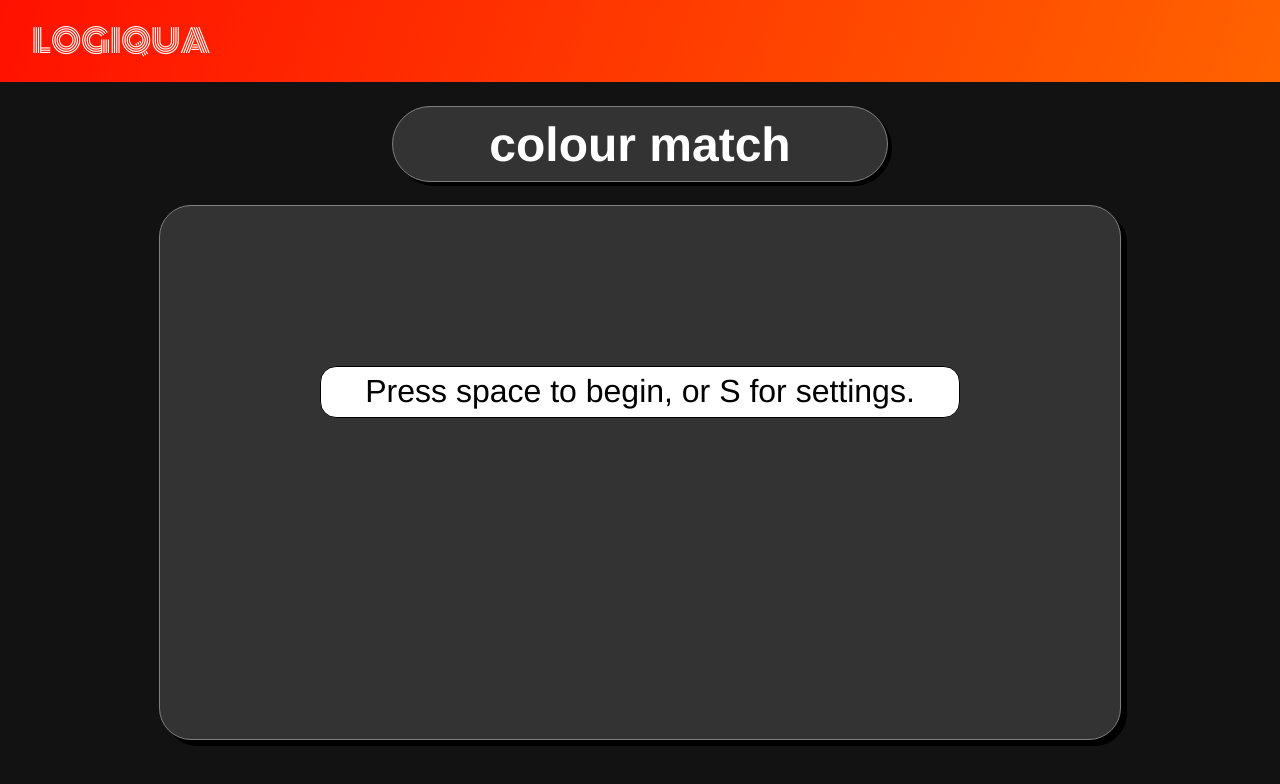
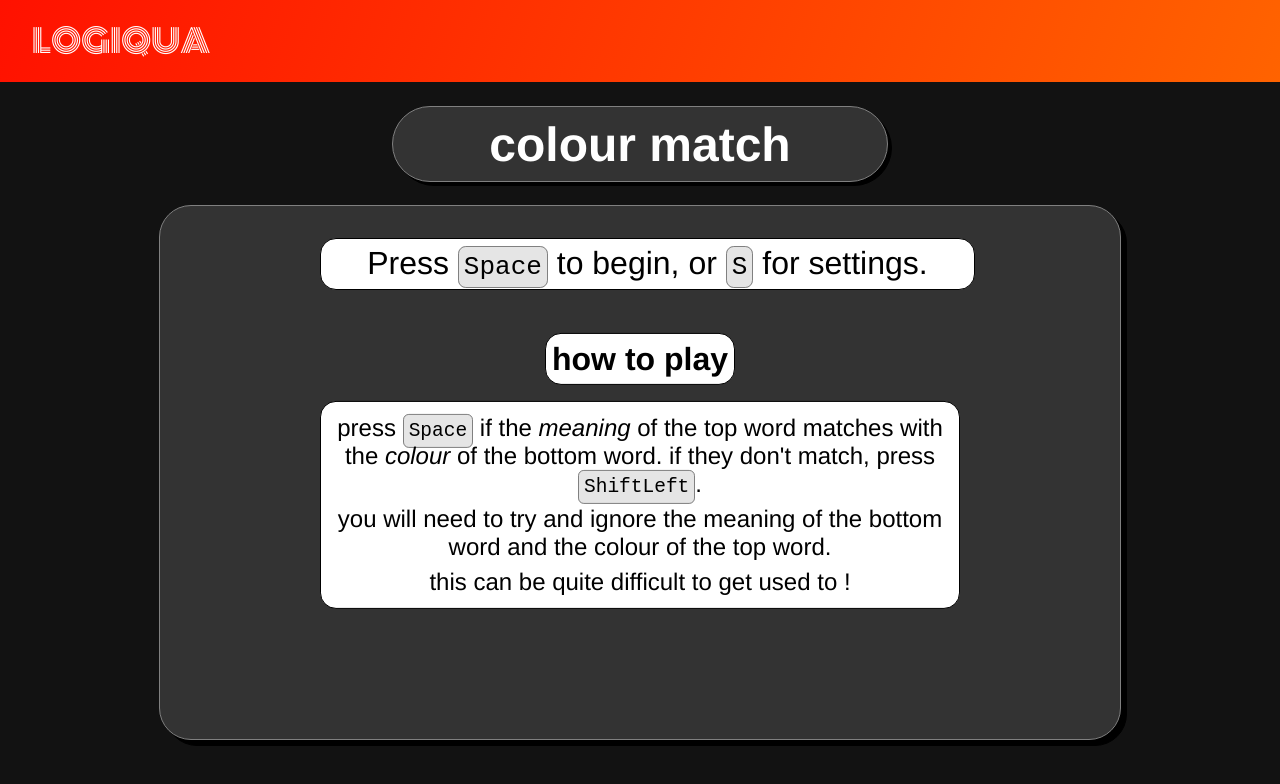
Before and after one commit to j-simian/logiqua, a Svelte app: page / in a window 1280 px wide. Shown: the top 784 px of the page. Built offline with nearby package versions, Linux system fonts and the light colour scheme.

Commit message:
Added information text and cleaned up start page.

```diff
--- a/public/global.css
+++ b/public/global.css
@@ -68,6 +68,7 @@ button:focus {
 	background-color: hsl(0, 0%, 100%);
 	border: 1px solid #000000;
 	border-radius: 1rem;
+	color: black;
 	text-align: center;
 	font-family: Helvetica, sans-serif;
 }
--- a/src/App.svelte
+++ b/src/App.svelte
@@ -6,14 +6,14 @@
 	var settings: Settings = {
 		language: "en_uk",
 		colourGameSettings: {
-			difficultyPreset: "easy",
-			gameMode: "infinite",
+			difficultyPreset: "medium",
+			gameMode: "timed",
 			colours: [
 				{ name: "black", hex: "000000", enabled: true } as Colour,
 				{ name: "red", hex: "ff0022", enabled: true } as Colour,
 				{ name: "orange", hex: "ff8800", enabled: false } as Colour,
-				{ name: "yellow", hex: "ffdd00", enabled: false } as Colour,
-				{ name: "green", hex: "00dd44", enabled: false } as Colour,
+				{ name: "yellow", hex: "ffdd00", enabled: true } as Colour,
+				{ name: "green", hex: "00dd44", enabled: true } as Colour,
 				{ name: "blue", hex: "0088ff", enabled: true } as Colour,
 				{ name: "purple", hex: "8800ff", enabled: false } as Colour,
 			],
@@ -51,10 +51,6 @@
 	</div>
 	{#if settingsVisible}
 		<SettingsMenu bind:settings={settings}/>
-		<div class="hideContent">
-			<!-- <div class="gameHeader">{currentGame.name}</div> -->
-			<!-- <ColourGame settings={settings}/> -->
-		</div>
 	{:else}
 		<div class="gameHeader">{currentGame.name}</div>
 		<ColourGame settings={settings}/>
@@ -69,24 +65,6 @@
 		background-color: hsl(0, 0%, 7%);
 		height: 100vh;
 		overflow: hidden;
-	}
-
-	.hideContent {
-		position: absolute;
-		top: 0px;
-	}
-
-	.hideContent:after {
-		content: " ";
-		z-index: 10;
-		display: block;
-		position: absolute;
-		height: 100%;
-		width: 100%;
-		top: 0;
-		left: 0;
-		right: 0;
-		background: rgba(0, 0, 0, 0.8);
 	}
 
 	.banner {
--- a/src/ColourGame.svelte
+++ b/src/ColourGame.svelte
@@ -152,14 +152,32 @@
 
 	<div class="containerGame">
 		{#if state=="start"}
+			<div class="box begin">Press <code class="keybind">{affirmativeKey}</code> to begin, or <code class="keybind">S</code> for settings.</div>
+			<div class="tutorial">
+				<div class="box boxHeader boxCentered">
+					how to play
+				</div>
 				<div class="boxLine">
-				<div class="box begin">Press space to begin, or S for settings.</div>
+					<div class="box boxInfo boxCentered">
+						<span class="infoLine">
+							press <code class="keybind">{affirmativeKey}</code> if the <i>meaning</i> of the top word matches with the <i>colour</i> of the bottom word.
+							if they don't match, press <code class="keybind">{negativeKey}</code>.
+						</span>
+						<span class="infoLine">
+							you will need to try and ignore the meaning of the bottom word and the colour of the top word.
+						</span>
+						<span class="infoLine">
+							this can be quite difficult to get used to !
+						</span>
+					</div>
+				</div>
 			</div>
 		{:else if state=="playing"}
 			<div class="boxLine">
 				<div class="delta box">{gameTimer}s</div>
 				<div class="score box">Score: {score}</div>
 			</div>
+			<div class="gameBoxes">
 				<div class="boxLine">
 					<div class="pointer">meaning</div>
 					<div class="boxFirst wordBox box" style={"color: #" + topColour.hex}>{topWord.name}</div>
@@ -167,6 +185,7 @@
 				<div class="boxLine">
 					<div class="pointer">colour</div>
 					<div class="boxSecond wordBox box" style={"color: #" + bottomColour.hex}>{bottomWord.name}</div>
+				</div>
 			</div>
 			{#if correct}
 				<div class="tick symbol">✅</div>
@@ -190,9 +209,42 @@
 <style>
 	.begin {
 		color: black;
-		text-align: center;
 		width: 100%;
 		font-size: 2em;
+	}
+
+	.boxCentered {
+		width: max-content;
+		margin: auto;
+	}
+
+	.boxHeader {
+		font-size: 2em;
+		font-weight: 900;
+		color: black;
+		margin-bottom: 0.5em;
+	}
+
+	.boxInfo {
+		font-size: 1.5em;
+	}
+
+	.infoLine {
+		display: block;
+		margin: 0.3em;
+	}
+
+	.keybind {
+		padding: 5px;
+		border: 1px hsl(0, 0%, 50%) solid;
+		border-radius: 0.3em;
+		background-color: hsla(0, 0%, 0%, 10%);
+	}
+
+	.tutorial {
+		position: relative;
+		top: 50%;
+		transform: translateY(-75%);
 	}
 
 	.containerGame {
@@ -203,7 +255,9 @@
 		left:0;
 		right:0;
 		margin: auto;
-		padding: 12.5%;
+		padding-left: 12.5%;
+		padding-right: 12.5%;
+		padding-top: 2.5%;
 		background-color: hsl(0, 0%, 20%);
 		border: 1px solid hsl(0, 0%, 50%);
 		border-radius: 2em;
@@ -212,10 +266,16 @@
 
 	.boxLine {
 		display: flex;
-		align-items: center;
 		width: 100%;
 		margin: auto;
 		padding: 0;
+	}
+
+	.gameBoxes {
+		position: relative;
+		top: 50%;
+		transform: translateY(-50%);
+		margin: auto;
 	}
 
 	.pointer {
@@ -268,16 +328,10 @@
 		font-size: 3.5em;
 	}
 
-	.tick {
-		color: green;
-	}
-
-	.cross {
-		color: red;
-	}
-
 	.symbol {
 		margin: auto;
+		position: relative;
+		top: 3em;
 		font-size: 4em;
 	}
 </style>
--- a/src/SettingsMenu.svelte
+++ b/src/SettingsMenu.svelte
@@ -46,8 +46,6 @@
 		],
 		gameLength: 30
 	}
-
-	settings.colourGameSettings = mediumColourPreset;
 
 	var listeningForKeybind: string = "";
 	function setKeybind(control: string) {
@@ -145,6 +143,10 @@
 		margin-bottom: 0.5em;
 	}
 
+	.keybindSelector {
+		font-family: monospace;
+	}
+
 	.settingsLine {
 		position: relative;
 	}
```
Lines whose indentation alone changed are shown as unchanged.
